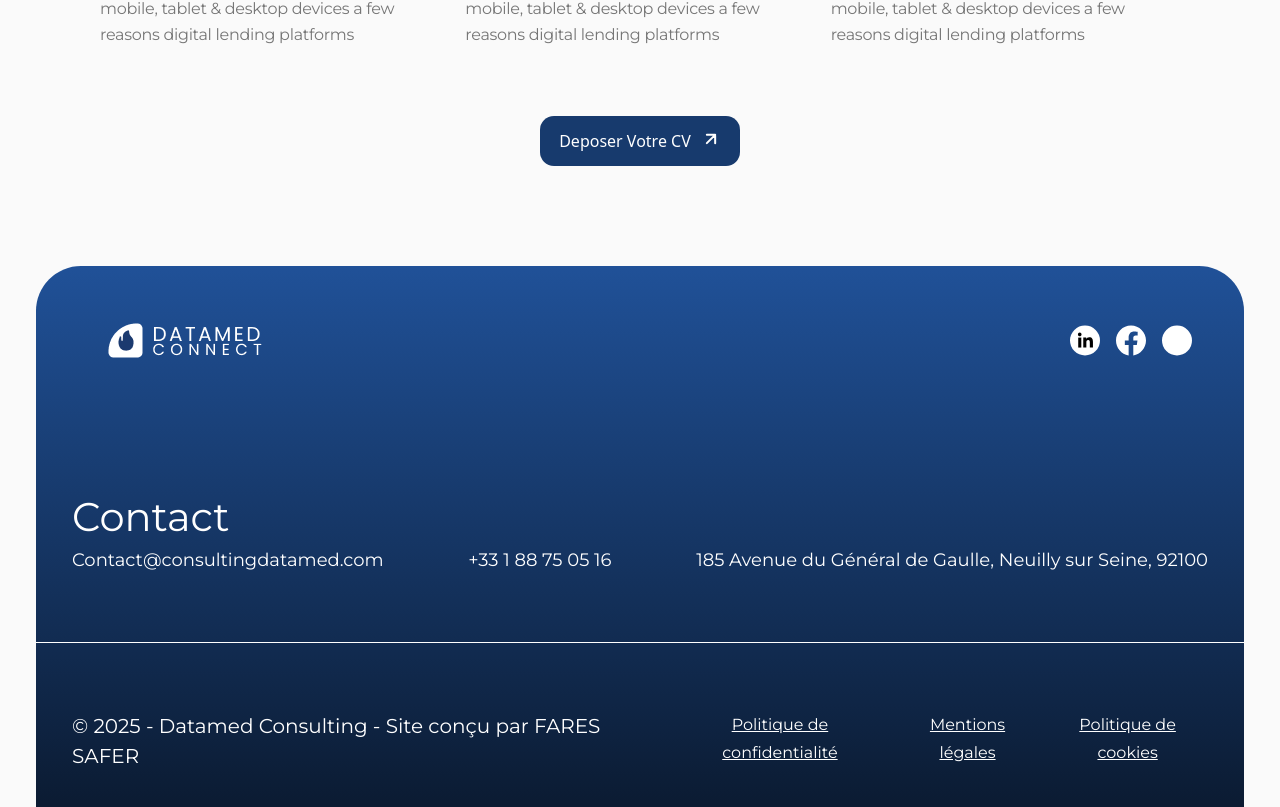
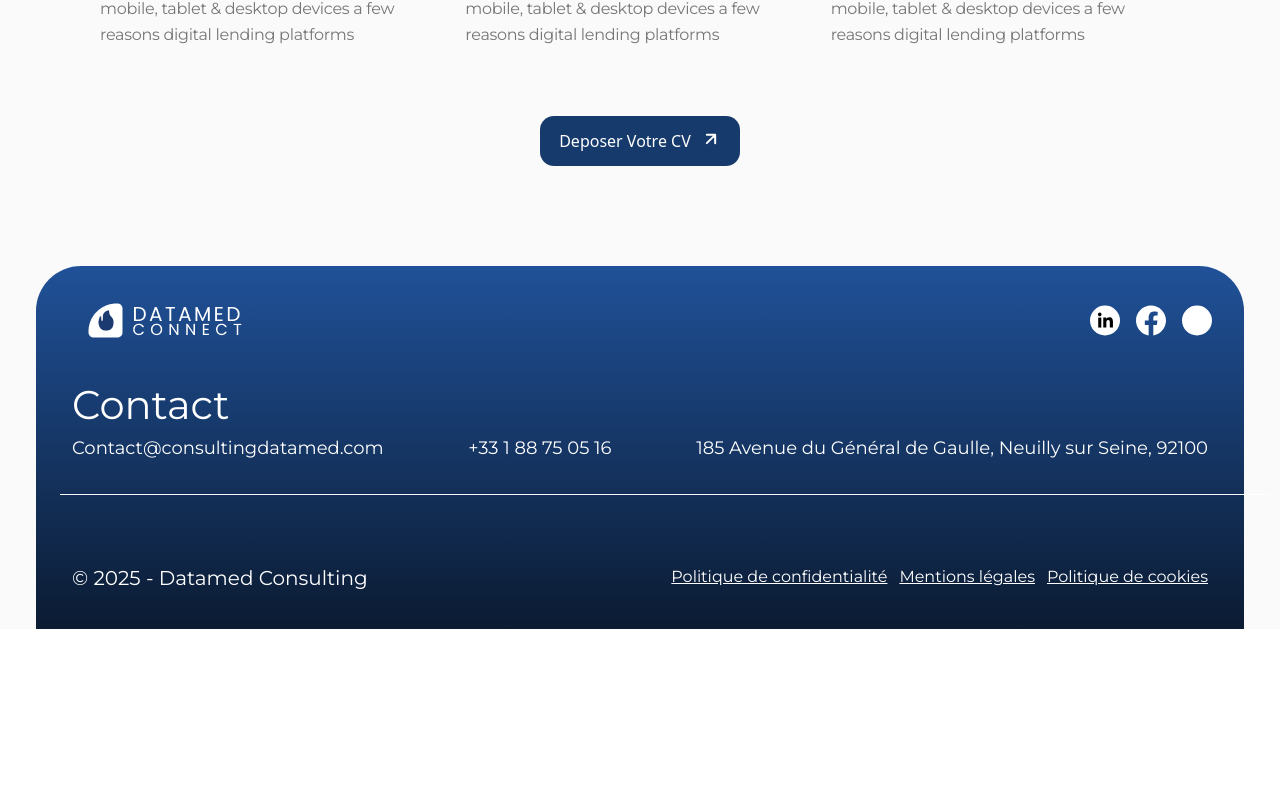
Before and after one commit to CTOFares/datamedconnect, a React (Vite) app: page / in a window 1280 px wide. Shown: the part 1635-2442 px from the top of the page. After the commit the page ends 2264 px from the top, so only its background shows below. Built offline with nearby package versions, Linux system fonts and the light colour scheme.

Commit message:
Fixed Footer

```diff
--- a/src/Components/Footer.jsx
+++ b/src/Components/Footer.jsx
@@ -4,11 +4,9 @@ import { NavLink } from "react-router-dom";
 
 const Footer = () => {
   return (
-    <div className="bg-gradient-to-b sm:mx-9   from-[#205198] to-[#0B1B32] text-white rounded-tl-[45px] rounded-tr-[45px]">
-      <div className="sm:mx-4 items-center pt-6 sm:p-9 flex flex-col sm:flex-row sm:justify-between">
-        <div>
-          <img src={assets.logowhite} alt="Logo" />
-        </div>
+    <div className="bg-gradient-to-b sm:mx-9 from-[#205198] border-sky-200 to-[#0B1B32] text-white rounded-tl-[45px] rounded-tr-[45px]">
+      <div className="sm:mx-4 items-center sm:p-4   flex flex-col sm:flex-row sm:justify-between">
+        <img src={assets.logowhite} alt="Logo" />
         <div className="flex justify-center md:justify-start gap-4 mt-4 sm:mt-0">
           <svg
             xmlns="http://www.w3.org/2000/svg"
@@ -54,7 +52,7 @@ const Footer = () => {
           </svg>
         </div>
       </div>
-      <div className="sm:flex flex-col sm:p-9 mt-9 w-full">
+      <div className="sm:flex flex-col sm:px-9   w-full">
         <h1 className="text-white text-center sm:text-start font-montserrat text-[40px] font-medium">
           Contact
         </h1>
@@ -70,10 +68,10 @@ const Footer = () => {
           </p>
         </div>
       </div>
-      <div className="w-full h-[1px] bg-white my-8"></div>
+      <div className="w-full mx-6 h-[1px] bg-white my-8 "></div>
       <div className="sm:flex sm:justify-between sm:p-9 w-full pb-9">
         <p className="text-white font-montserrat text-xl font-medium leading-normal text-center md:text-left">
-          © 2025 - Datamed Consulting - Site conçu par FARES SAFER
+          © 2025 - Datamed Consulting
         </p>
         <div className="flex flex-col text-center md:flex-row gap-3 justify-center md:justify-center">
           <NavLink
```
